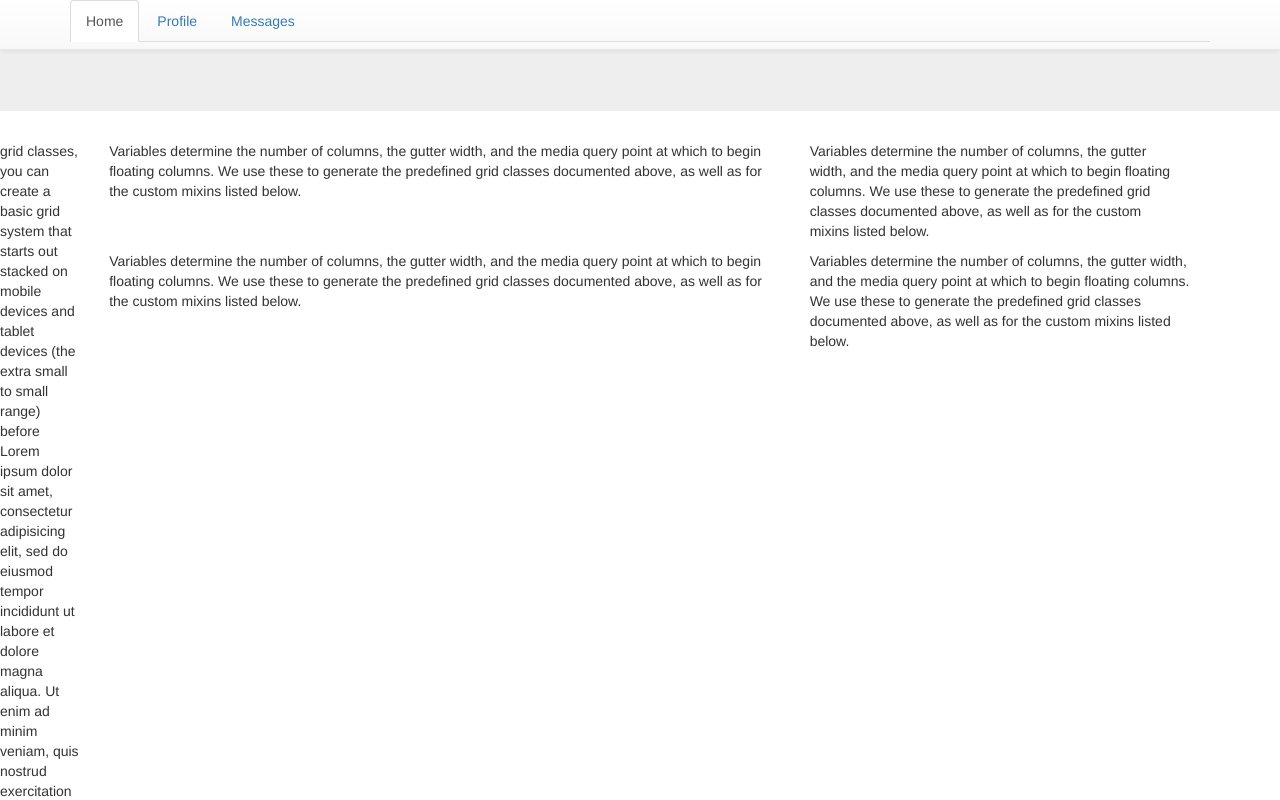
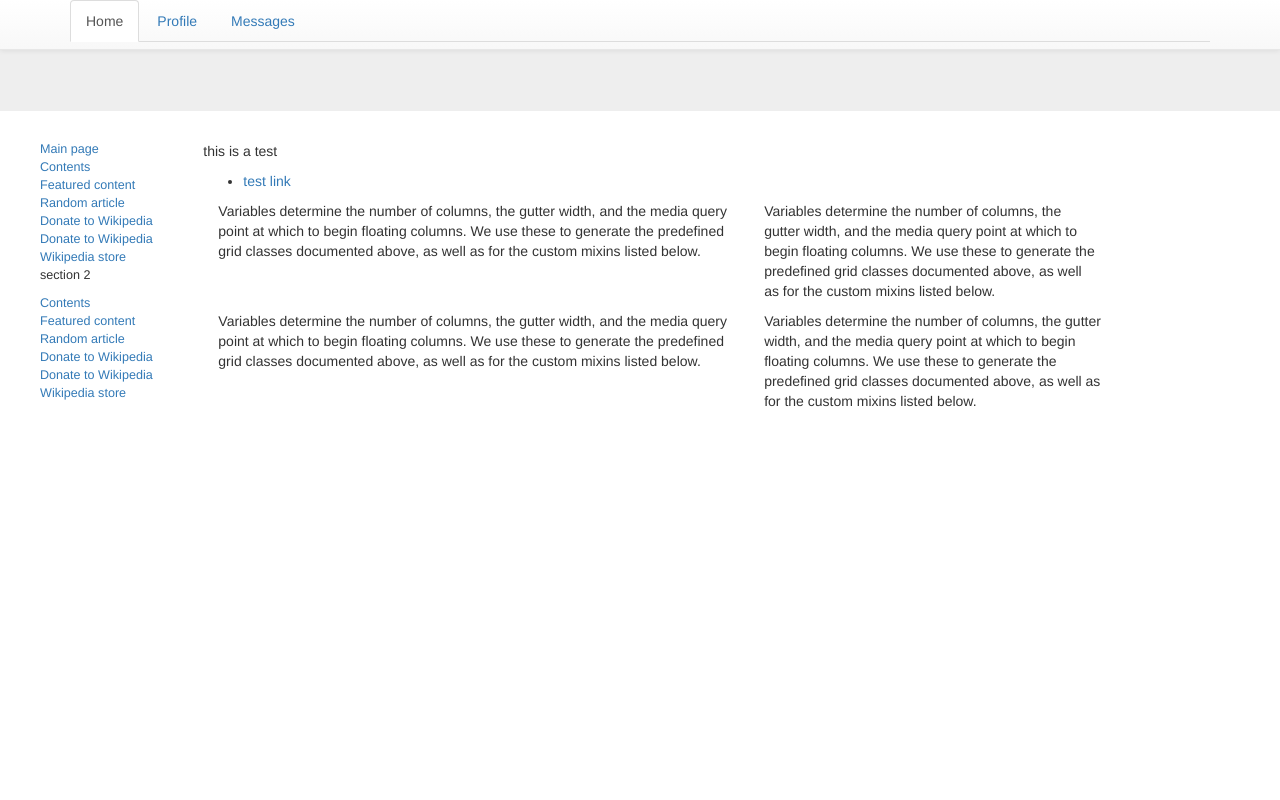
Before and after one commit to kwarrenhall/wikipedia, a plain HTML site: page index.html in a window 1280 px wide. Shown: the top 800 px of the page. Drawn offline with Linux system fonts and the light colour scheme.

Commit message:
added links to sidebar

```diff
--- a/css/styles.css
+++ b/css/styles.css
@@ -1,3 +1,11 @@
 #sidebar{
   min-height: 3000px;
 }
+
+#sidebar-links {
+   list-style: none;
+}
+.sidebar-links {
+   list-style: none;
+   font-size: .9em;
+}
--- a/index.html
+++ b/index.html
@@ -25,14 +25,37 @@
   </header>
   <body>
     <div class="row" id="sidebar">
-      <div class="col-sm-1">
-        <p>grid classes, you can create a basic grid system that starts out stacked on mobile devices and tablet devices (the extra small to small range) before Lorem ipsum dolor sit amet, consectetur adipisicing elit, sed do eiusmod tempor incididunt ut labore et dolore magna aliqua. Ut enim ad minim veniam, quis nostrud exercitation ullamco laboris nisi ut aliquip ex ea commodo consequat. Duis aute irure dolor in reprehenderit in voluptate velit esse cillum dolore eu fugiat nulla pariatur. Excepteur sint occaecat cupidatat non proident, sunt in culpa qui officia deserunt mollit anim id est laborum.Lorem ipsum dolor sit amet, consectetur adipisicing elit, sed do eiusmod tempor incididunt ut labore et dolore magna aliqua. Ut enim ad minim veniam, quis nostrud exercitation ullamco laboris nisi ut aliquip ex ea commodo consequat. Duis aute irure dolor in reprehenderit in voluptate velit esse cillum dolore eu fugiat nulla pariatur. Excepteur sint occaecat cupidatat non proident, sunt in culpa qui officia deserunt mollit anim id est laborum. </p>
+      <div class="col-sm-2">
+          <ul class="sidebar-links">
+            <li><a href="#">Main page</a></li>
+            <li><a href="#">Contents </a></li>
+            <li><a href="#"> Featured content</a></li>
+            <li><a href="#"> Random article</a></li>
+            <li><a href="#"> Donate to Wikipedia</a></li>
+            <li><a href="#"> Donate to Wikipedia</a></li>
+            <li><a href="#"> Wikipedia store</a></li>
+            <li class="divider"></li>
+          <p>section 2</p>
+            <li><a href="#">Contents </a></li>
+            <li><a href="#"> Featured content</a></li>
+            <li><a href="#"> Random article</a></li>
+            <li><a href="#"> Donate to Wikipedia</a></li>
+            <li><a href="#"> Donate to Wikipedia</a></li>
+            <li><a href="#"> Wikipedia store</a></li>
+          </ul>
       </div>
 
       <!-- start of grid system -->
-      <div class="col-sm-11">
+      <div class="col-sm-10">
+
         <div class="row">
-          <div class="col-md-7">
+          <p>this is a test</p>
+          <ul>
+            <li><a href="#">test link</a></li>
+          </ul>
+        </div>
+        <div class="row">
+          <div class="col-md-6">
             <p>Variables determine the number of columns, the gutter width, and the media query point at which to begin floating columns. We use these to generate the predefined grid classes documented above, as well as for the custom mixins listed below.</p>
           </div>
           <div class="col-md-4">
@@ -40,7 +63,7 @@
           </div>
         </div>
         <div class="row">
-          <div class="col-md-7">
+          <div class="col-md-6">
             <p>Variables determine the number of columns, the gutter width, and the media query point at which to begin floating columns. We use these to generate the predefined grid classes documented above, as well as for the custom mixins listed below.</p>
           </div>
         <div class="row">
```
